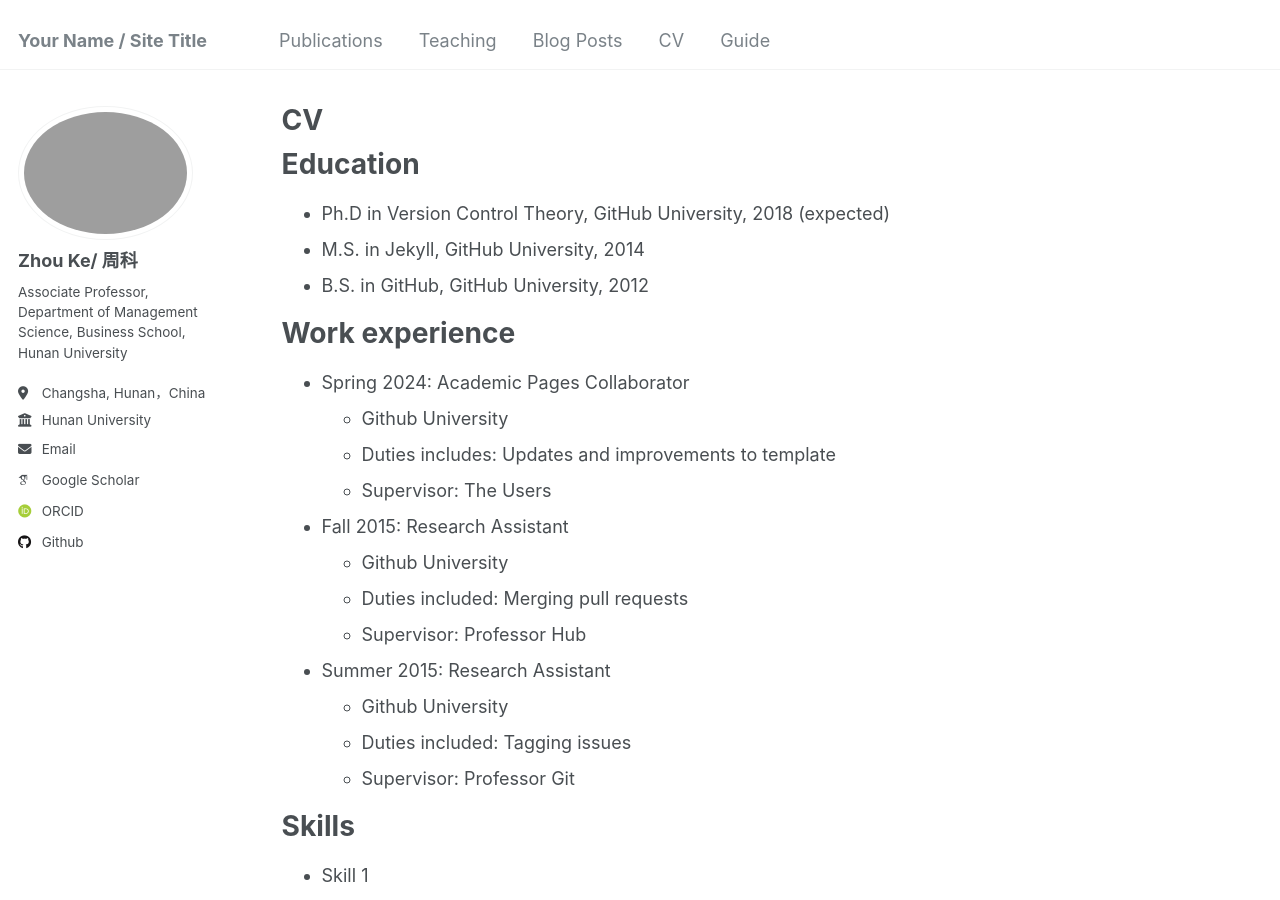
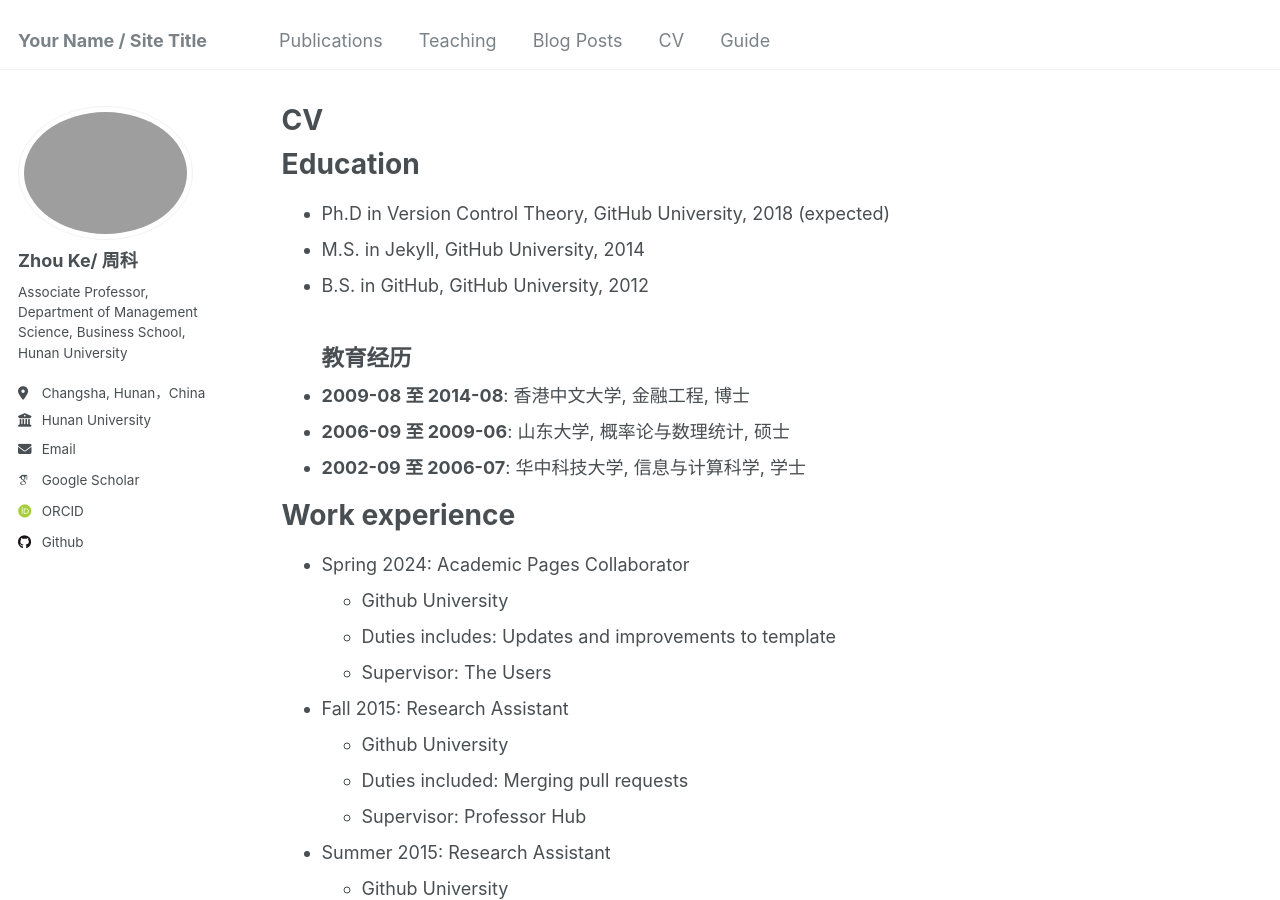
Before and after one commit to hustzhke/hustzhke.github.io, a Jekyll site: the page built from _pages/cv.md, in a window 1280 px wide and 900 px high. Built offline with Jekyll 4.4.1, drawn with Linux system fonts in a browser that asks for light colours; some web fonts are replaced.

Commit message:
Update cv.md

```diff
--- a/_pages/cv.md
+++ b/_pages/cv.md
@@ -14,6 +14,10 @@
 * Ph.D in Version Control Theory, GitHub University, 2018 (expected)
 * M.S. in Jekyll, GitHub University, 2014
 * B.S. in GitHub, GitHub University, 2012
+## 教育经历
+* **2009-08 至 2014-08**: 香港中文大学, 金融工程, 博士
+* **2006-09 至 2009-06**: 山东大学, 概率论与数理统计, 硕士
+* **2002-09 至 2006-07**: 华中科技大学, 信息与计算科学, 学士
 
 Work experience
 ======
```
